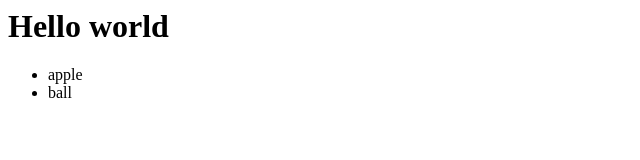
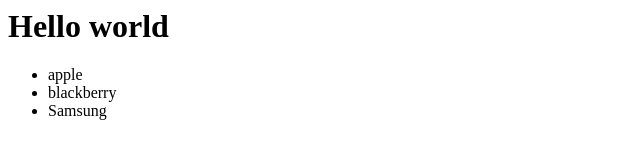
Before and after one commit to souvikcdas/PV, a plain HTML site: page index.html in a window 1280 px wide. Shown: the whole page, without its empty margins (0-640 px from the left). Drawn offline with Linux system fonts and the light colour scheme.

Commit message:
Added Samsung and Blackberry

```diff
--- a/index.html
+++ b/index.html
@@ -6,7 +6,8 @@
 
 <ul>
 <li>apple </li>
-<li>ball</li>
+<li>blackberry</li>
+<li>Samsung</li>
 </ul>
 
 
```
